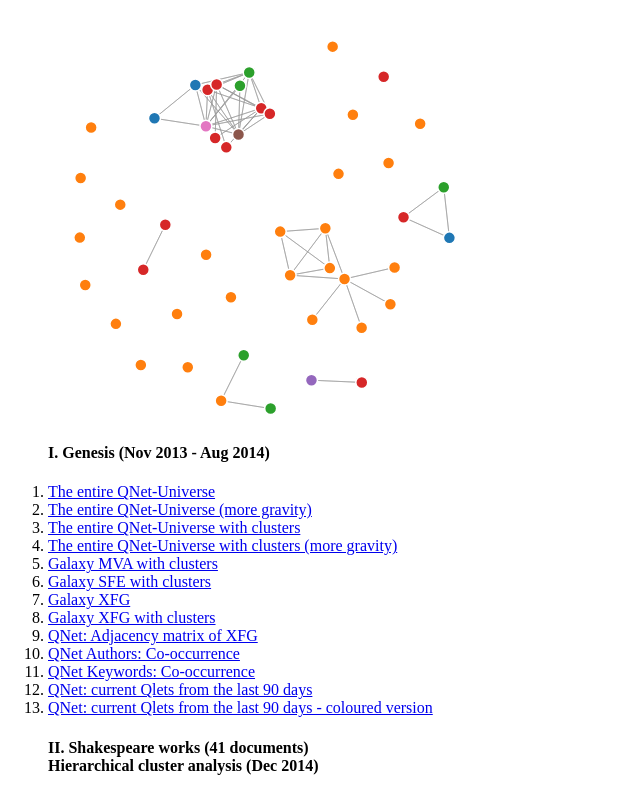
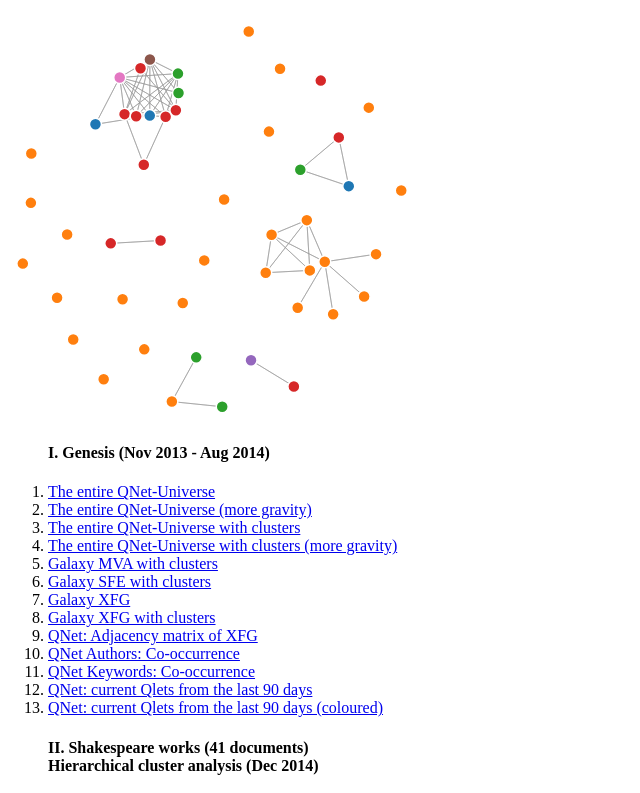
Before and after one commit to d3VA/D3Genesis, a plain HTML site: page index.html in a window 1280 px wide. Shown: the part 105-898 px from the top of the page, without its empty margins (0-640 px from the left). Drawn offline with Linux system fonts and the light colour scheme.

Commit message:
a few changes

```diff
--- a/index.html
+++ b/index.html
@@ -31,7 +31,7 @@
 				<li><a href="genesis/matrix_author.html">QNet Authors: Co-occurrence</a></li>
 				<li><a href="genesis/matrix_kw.html">QNet Keywords: Co-occurrence</a></li>
                 <li><a href="genesis/force_d_g_last30d.html">QNet: current Qlets from the last 90 days</a></li>
-				<li><a href="genesis/force_d_g_last30d_verColor.html">QNet: current Qlets from the last 90 days - coloured version</a></li>
+				<li><a href="genesis/force_d_g_last30d_verColor.html">QNet: current Qlets from the last 90 days (coloured)</a></li>
 
 				<h4>II. Shakespeare works (41 documents) <br/>Hierarchical cluster analysis (Dec 2014)</h4>
 				<li><a href="hc/pack-hierarchy/pack-hierarchy_sp.html">Pack-Hierarchy</a></li>
--- a/js/main_d3.js
+++ b/js/main_d3.js
@@ -1,4 +1,4 @@
-var width = 500,
+var width = 400,
 	height = 400;
 
 var color = d3.scale.category10();
```
